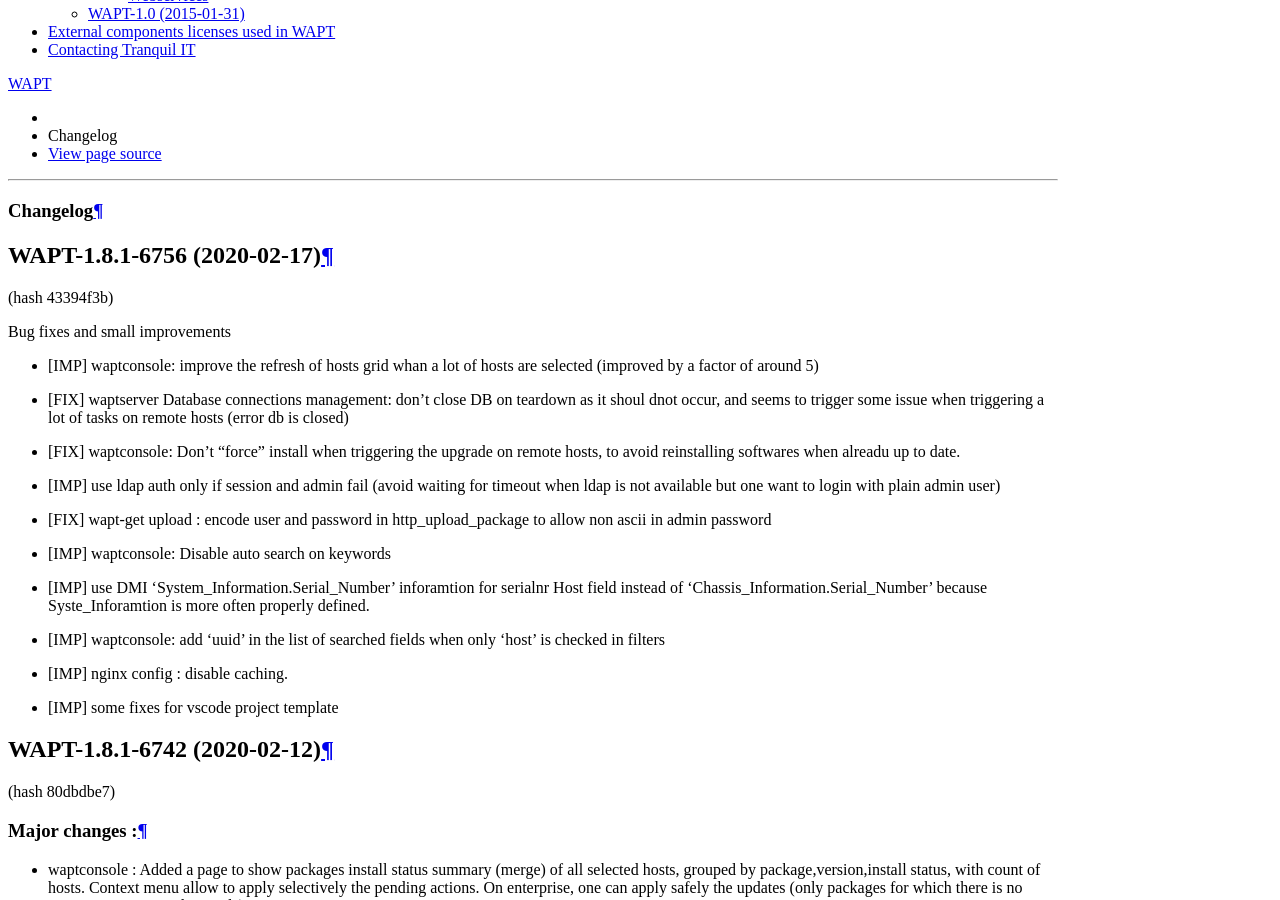
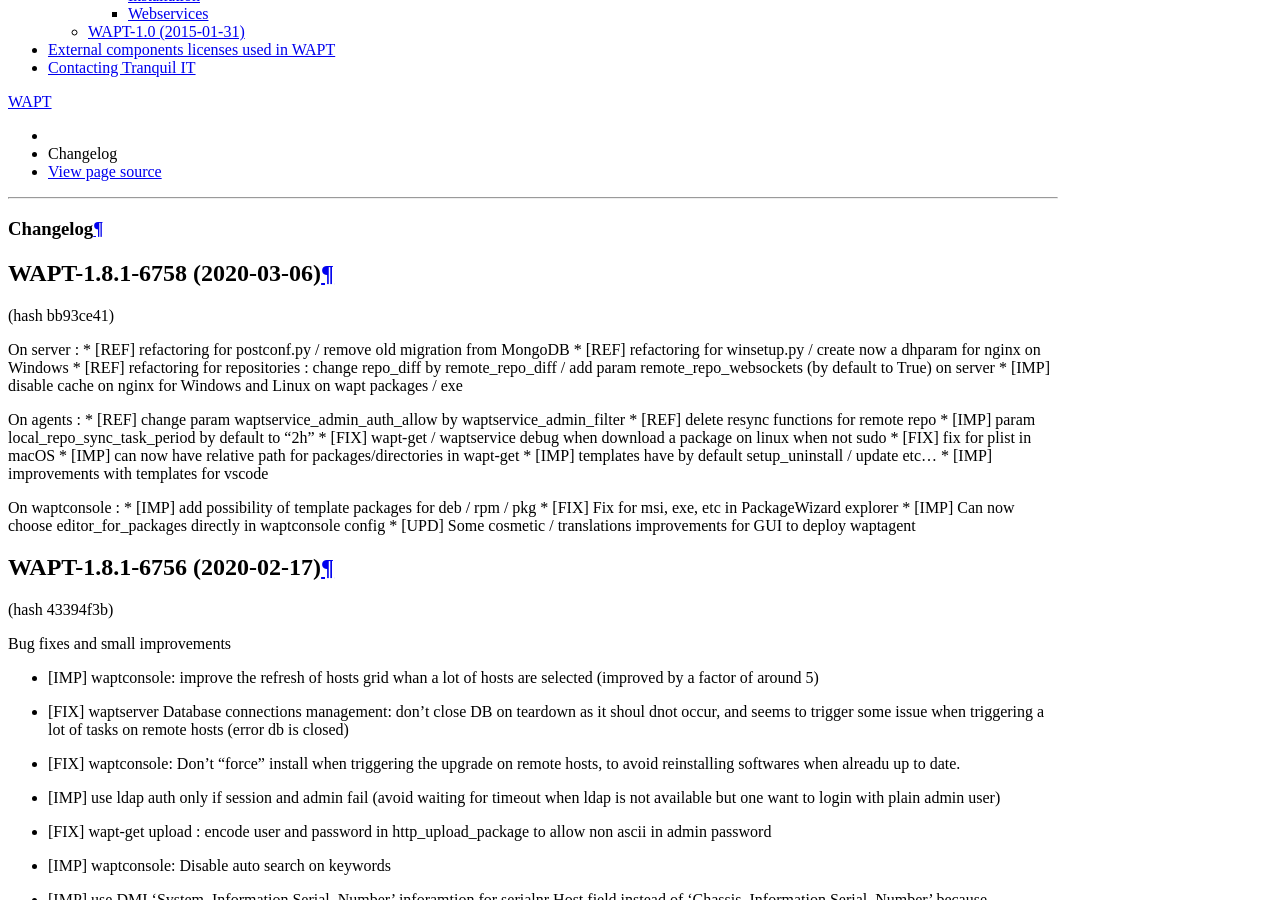
Before and after one commit to tranquilit/WAPT-Documentation, a Sphinx documentation site: the page built from source/wapt-changelog.rst, in a window 1280 px wide and 900 px high, scrolled down 3684 px. Built offline with Sphinx 7.4.7 and the Read the Docs theme 2.0.0, drawn with Linux system fonts in a browser that asks for light colours; some of the changed text lies outside the part shown.

Commit message:
New changelog for WAPT-1.8.1-6758 (2020-03-06)

```diff
--- a/source/wapt-changelog.rst
+++ b/source/wapt-changelog.rst
@@ -11,6 +11,32 @@
 
 Changelog
 =========
+
+WAPT-1.8.1-6758 (2020-03-06)
+----------------------------
+(hash bb93ce41)
+
+On server :
+* [REF] refactoring for postconf.py / remove old migration from MongoDB
+* [REF] refactoring for winsetup.py / create now a dhparam for nginx on Windows
+* [REF] refactoring for repositories : change repo_diff by remote_repo_diff / add param remote_repo_websockets (by default to True) on server
+* [IMP] disable cache on nginx for Windows and Linux on wapt packages / exe
+
+On agents :
+* [REF] change param waptservice_admin_auth_allow by waptservice_admin_filter
+* [REF] delete resync functions for remote repo
+* [IMP] param local_repo_sync_task_period by default to "2h"
+* [FIX] wapt-get / waptservice debug when download a package on linux when not sudo
+* [FIX] fix for plist in macOS
+* [IMP] can now have relative path for packages/directories in wapt-get
+* [IMP] templates have by default setup_uninstall / update etc...
+* [IMP] improvements with templates for vscode
+
+On waptconsole :
+* [IMP] add possibility of template packages for deb / rpm / pkg
+* [FIX] Fix for msi, exe, etc in PackageWizard explorer
+* [IMP] Can now choose editor_for_packages directly in waptconsole config
+* [UPD] Some cosmetic / translations improvements for GUI to deploy waptagent
 
 WAPT-1.8.1-6756 (2020-02-17)
 ----------------------------
```
